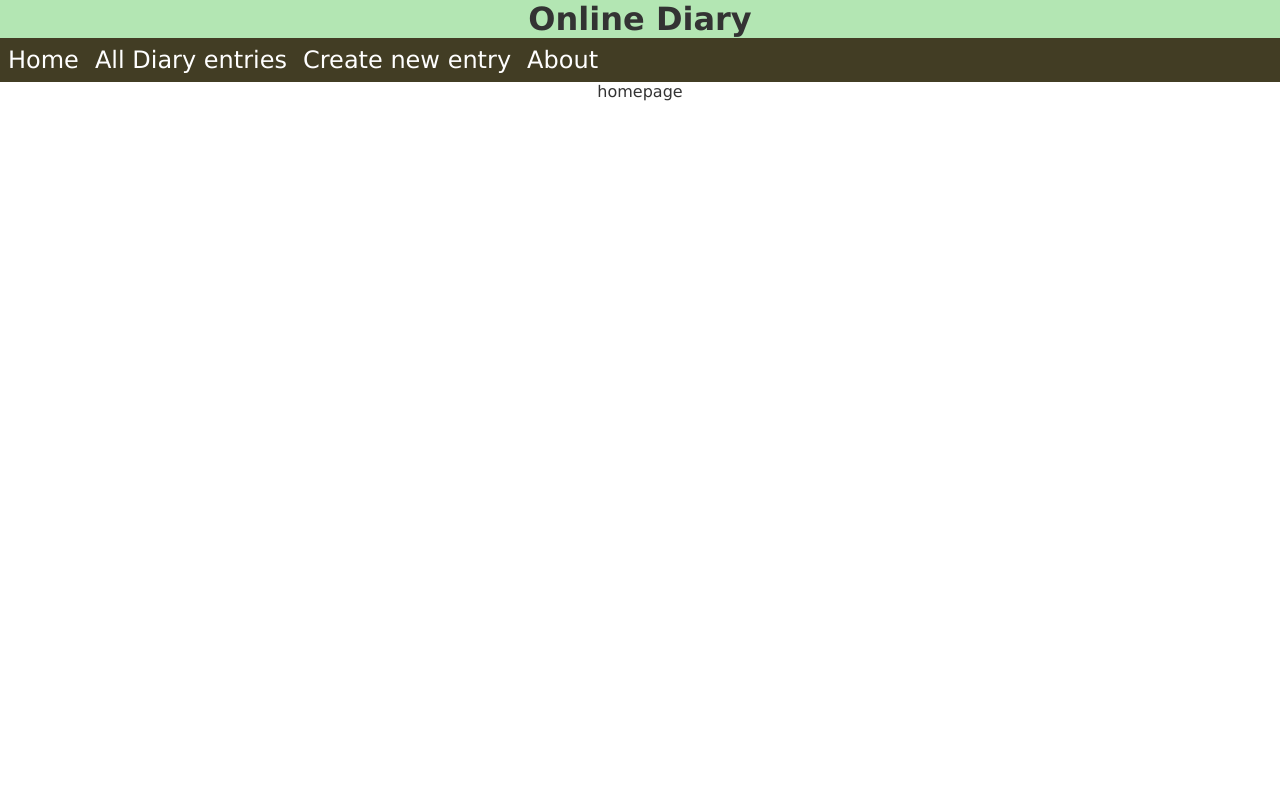
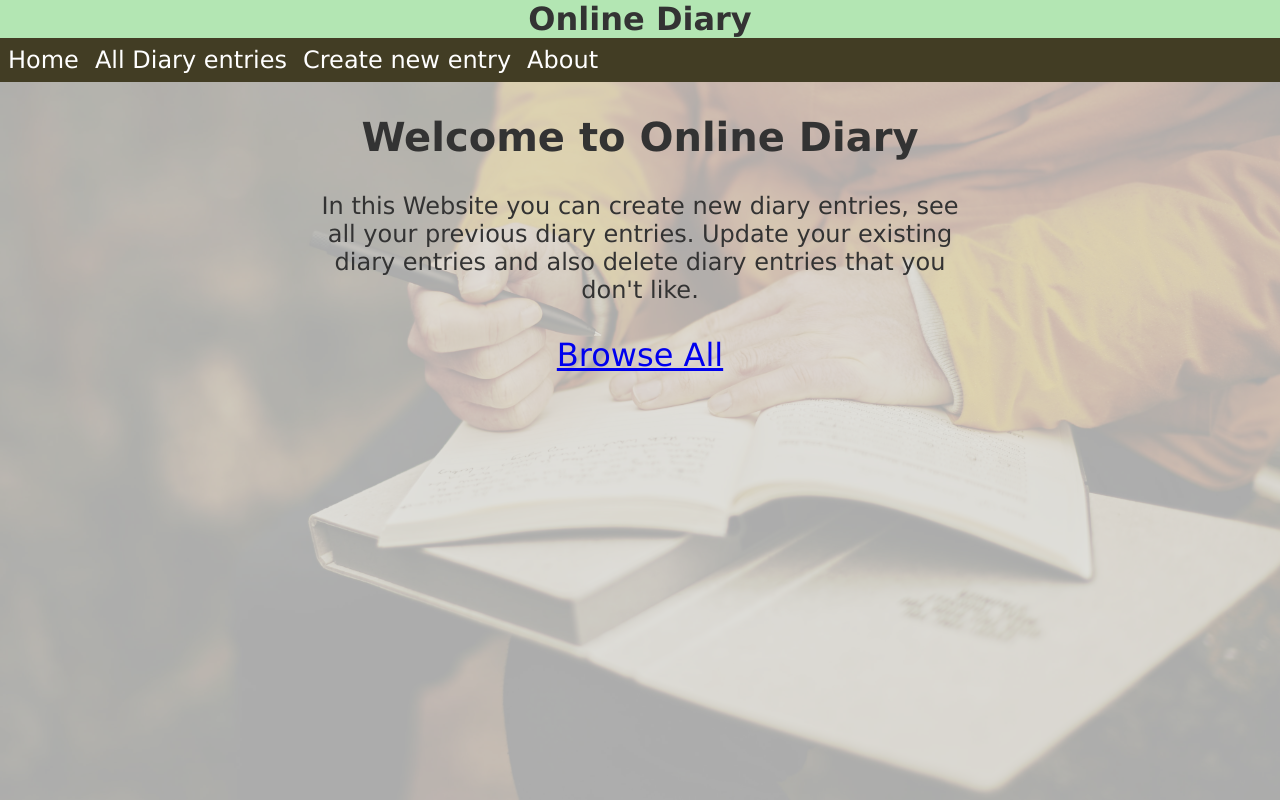
Before and after one commit to prince-thind-archive/online-diary-php, a PHP site: page /pages/index.php in a window 1280 px wide. Run offline with PHP 8.4, Linux system fonts and the light colour scheme.

Commit message:
finish styling homepage

```diff
--- a/css/index.css
+++ b/css/index.css
@@ -6,6 +6,13 @@
 body {
   text-align: center;
   color: hsl(0, 0%, 20%);
+  background-image: url("./bg.jpg");
+  background-position:center;
+  background-repeat:no-repeat;
+  min-height: 100vh;
+  background-size:cover;
+  background-color: hsl(240, 0%, 80%);
+  background-blend-mode: soft-light;
   font-family: Verdana, Geneva, Tahoma, sans-serif;
 }
 
@@ -15,26 +22,36 @@ body {
 
 .nav-links {
   background-color: hsl(50, 30%, 20%);
-  display:  flex;
+  display: flex;
   justify-content: flex-start;
-
 }
-.nav-links a{
-  padding:0.5rem;
+.nav-links a {
+  padding: 0.5rem;
   text-decoration: none;
-  color:black;
-  color:white;
+  color: black;
+  color: white;
 
   font-size: 1.5rem;
 }
-.nav-links a:visited{
-  color:black;
-  color:white;
-
+.nav-links a:visited {
+  color: black;
+  color: white;
 }
 
-.nav-links a:hover{
+.nav-links a:hover {
   background-color: hsl(50, 50%, 5%);
-  color:white;
+  color: white;
+}
+.welcome{
+  padding-top: 2rem;
+  font-size: 2.5rem;
+}
+.welcome-para{
+  max-width: 50vw;
+  margin:2rem auto;
+  font-size: 1.5rem;
+}
 
+.browse-all{
+  font-size: 2rem;
 }
--- a/pages/index.php
+++ b/pages/index.php
@@ -11,7 +11,14 @@
 <?php
 include "../components/header.php";
 
-echo "homepage";
+echo "
+<main>
+<h2 class='welcome'>Welcome to Online Diary</h2>
+<p class='welcome-para'>In this Website you can create new diary entries, see all your previous diary entries. Update your existing diary entries and also delete diary entries that you don't like.</p>
+
+<a href='./all.php' class='browse-all'>Browse All</a>
+</main>
+";
 
 ?>
 </body>
```
Also changed, not shown: css/bg.jpg (added).
